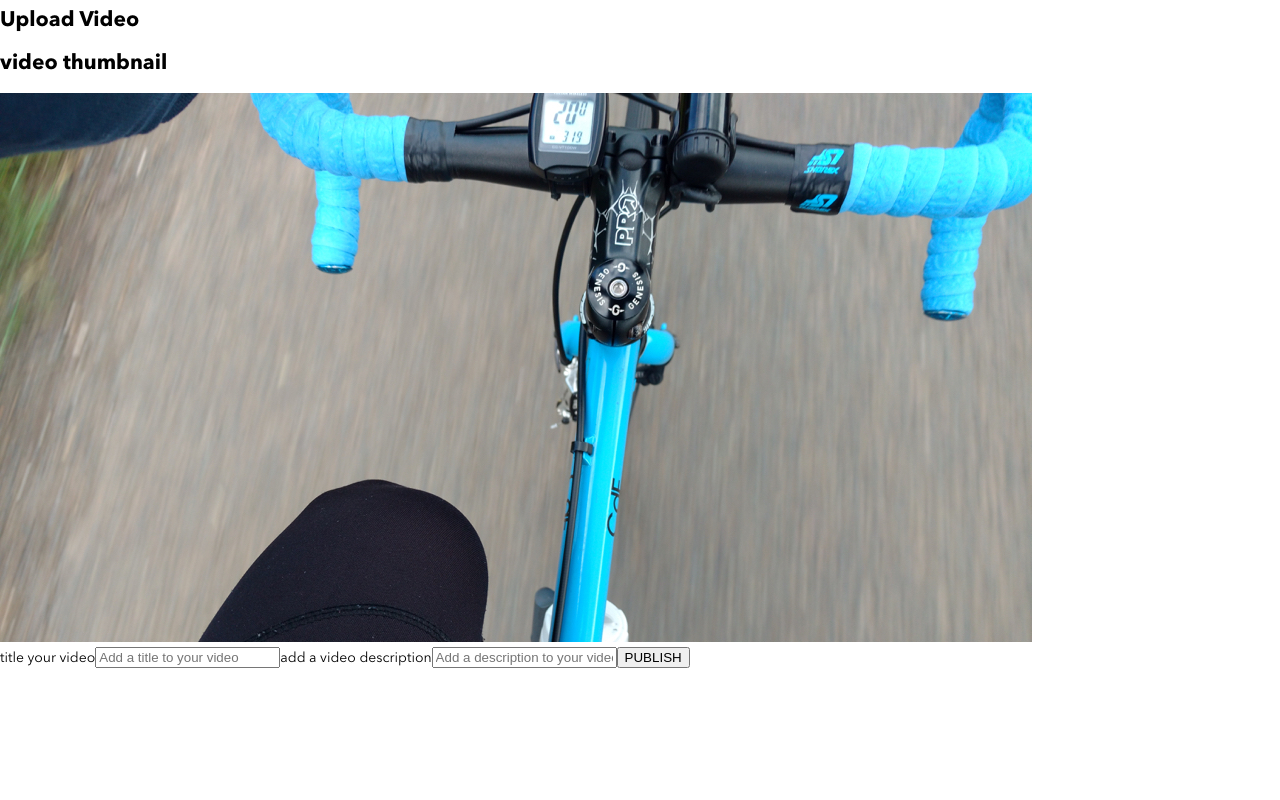
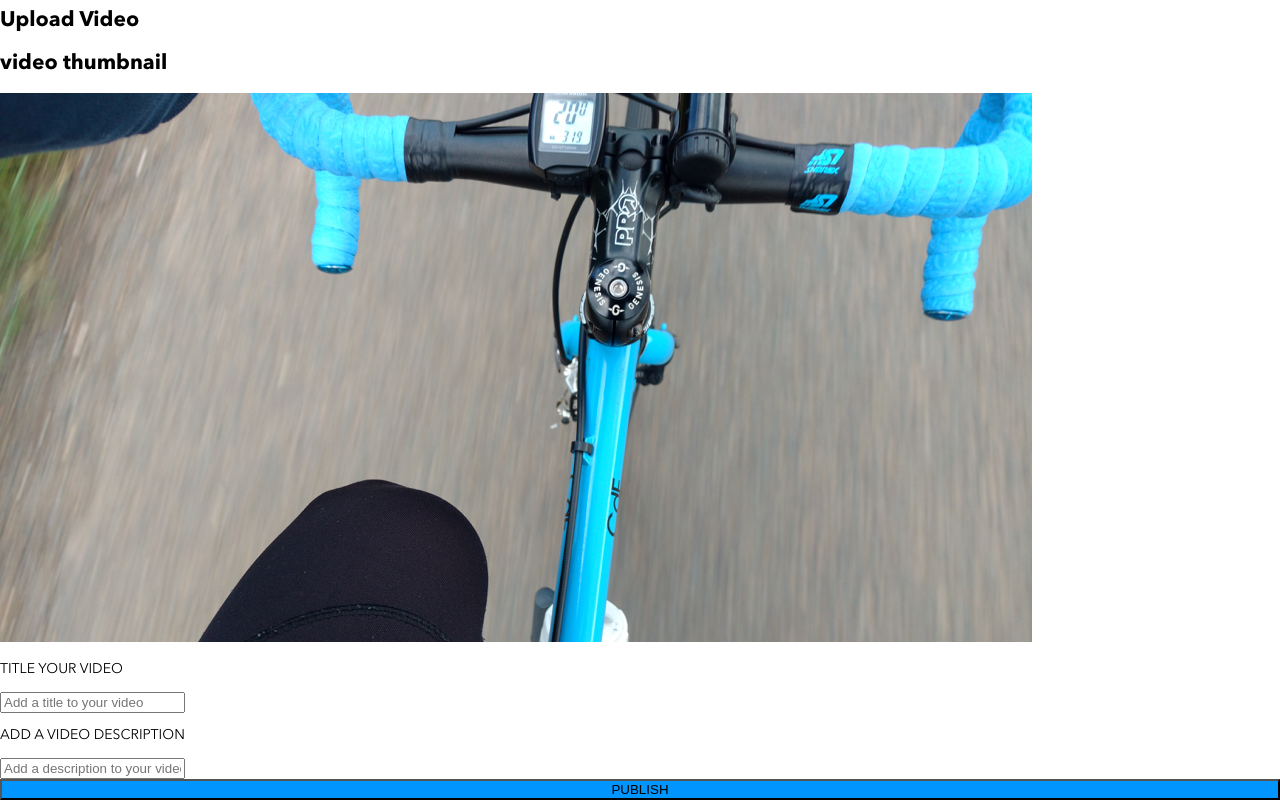
Before and after one commit to Kimberlynolsin/Brainflix-Client, a React (Create React App) app: page / in a window 1280 px wide. Shown: the part 1511-2311 px from the top of the page. Before the commit the page ends 2179 px from the top, so only its background shows below. Built offline with nearby package versions, Linux system fonts and the light colour scheme.

Commit message:
bare styling on form

```diff
--- a/src/pages/UploadVideo/UploadVideo.js
+++ b/src/pages/UploadVideo/UploadVideo.js
@@ -10,15 +10,17 @@ const UploadVideo = () => {
         <h1 className="upload__title">Upload Video</h1>
         <div>
           <h2 className="upload__subtitle">video thumbnail</h2>
-          <video classname="upload__preview" poster={preview}></video>
+          <video className="upload__preview" poster={preview}></video>
         </div>
         <form className="upload__form">
-          <label className="upload__video-title">
-            title your video
+          <label className="upload__form__label">
+            <p className="upload__form__title">title your video </p>
             <input type="text" placeholder="Add a title to your video"></input>
           </label>
-          <label className="upload__video-description">
-            add a video description
+          <label className="upload__form__description">
+            <p className="upload__form__description__title">
+              add a video description
+            </p>
             <input
               type="text"
               placeholder="Add a description to your video"
--- a/src/pages/UploadVideo/UploadVideo.scss
+++ b/src/pages/UploadVideo/UploadVideo.scss
@@ -0,0 +1,19 @@
+@use '../../styles/partials/variables' as *;
+.upload{
+    &__form{
+        display: flex;
+        flex-direction: column;
+
+      &__title{
+        text-transform: uppercase;
+      }
+
+      &__description__title{
+        text-transform: uppercase;
+      }
+
+      [type="submit"]{
+        background-color: $brainflix-blue;
+      }
+    }
+}
```
